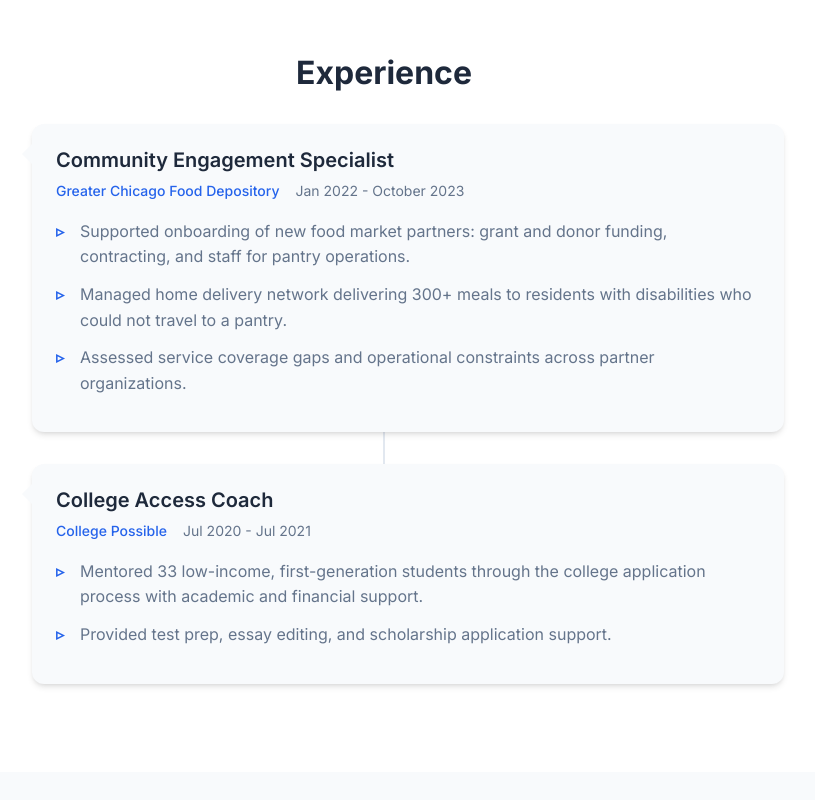
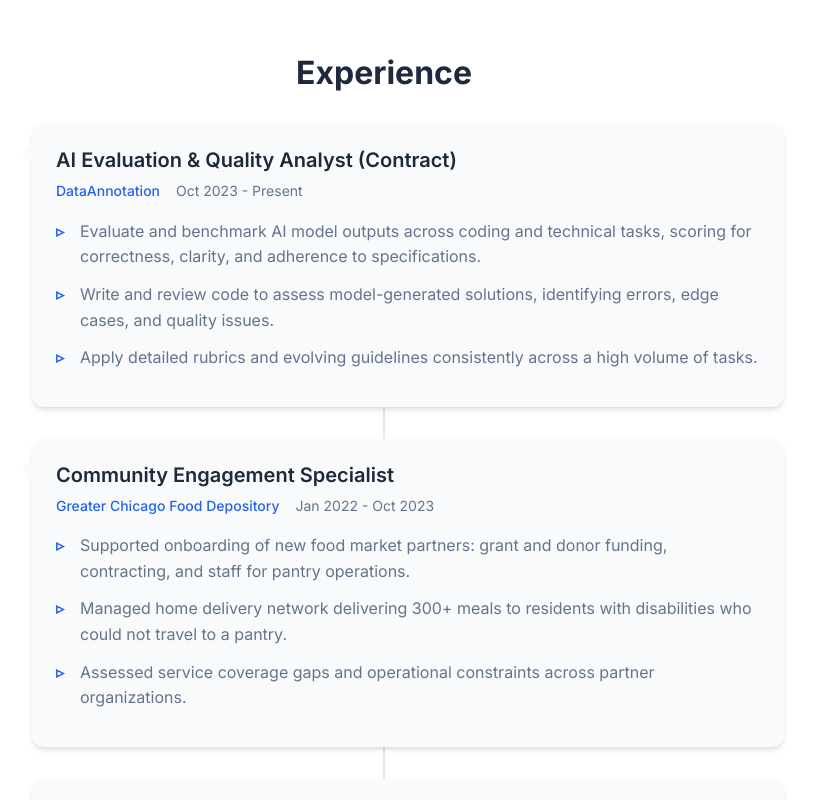
Before and after one commit to njohnson2897/njohnson-portfolio, a React (Vite) app: page / in a window 1280 px wide. Shown: the part 2380-3180 px from the top of the page, without its empty margins (256-1071 px from the left). Built offline with nearby package versions, Linux system fonts and the light colour scheme.

Commit message:
adds experience entry to portfolio

```diff
--- a/src/components/Experience.jsx
+++ b/src/components/Experience.jsx
@@ -1,10 +1,21 @@
 const Experience = () => {
   const experiences = [
     {
-      id: 1,
+      id: 3,
+      title: "AI Evaluation & Quality Analyst (Contract)",
+      company: "DataAnnotation",
+      duration: "Oct 2023 - Present",
+      description: [
+        "Evaluate and benchmark AI model outputs across coding and technical tasks, scoring for correctness, clarity, and adherence to specifications.",
+        "Write and review code to assess model-generated solutions, identifying errors, edge cases, and quality issues.",
+        "Apply detailed rubrics and evolving guidelines consistently across a high volume of tasks.",
+      ],
+    },
+    {
+      id: 2,
       title: "Community Engagement Specialist",
       company: "Greater Chicago Food Depository",
-      duration: "Jan 2022 - October 2023",
+      duration: "Jan 2022 - Oct 2023",
       description: [
         "Supported onboarding of new food market partners: grant and donor funding, contracting, and staff for pantry operations.",
         "Managed home delivery network delivering 300+ meals to residents with disabilities who could not travel to a pantry.",
@@ -12,7 +23,7 @@ const Experience = () => {
       ],
     },
     {
-      id: 2,
+      id: 3,
       title: "College Access Coach",
       company: "College Possible",
       duration: "Jul 2020 - Jul 2021",
```
